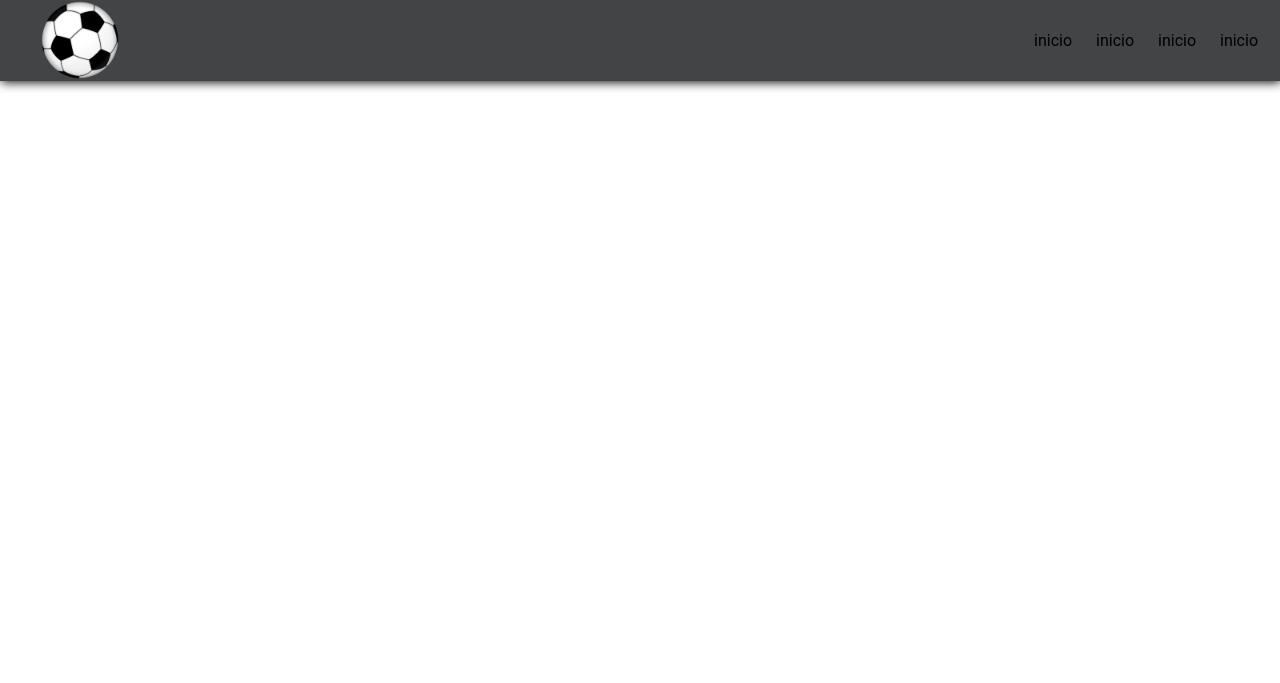
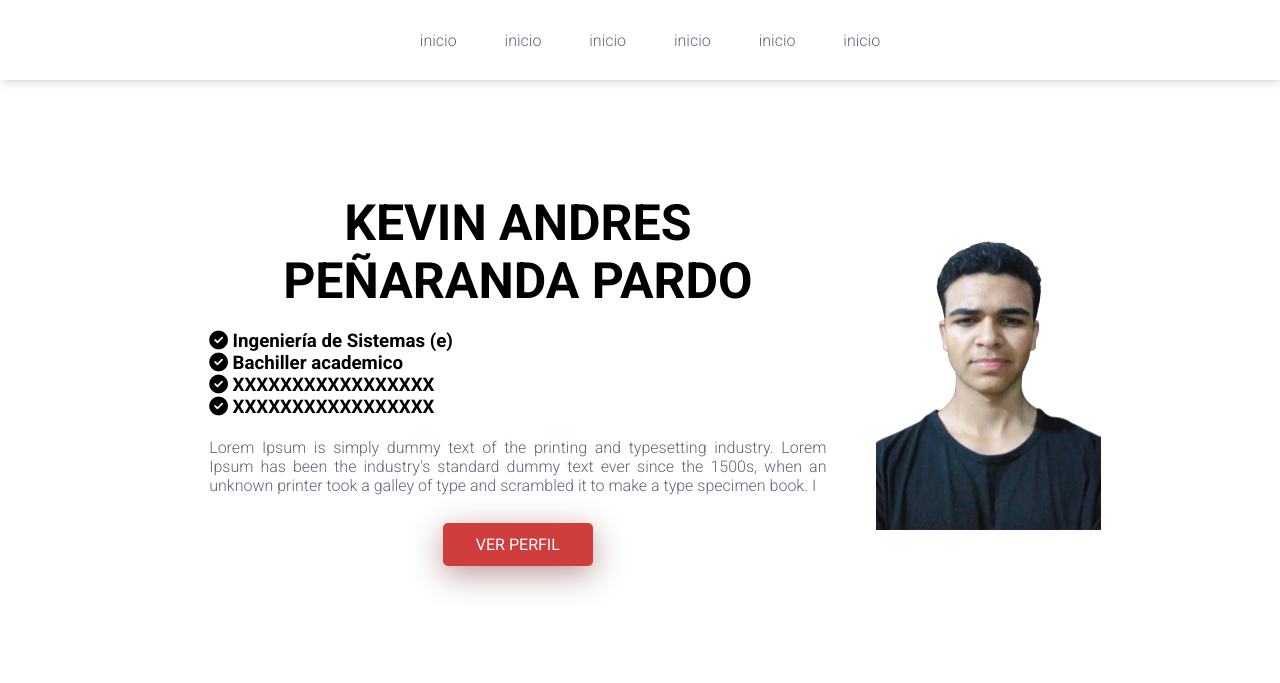
Before and after one commit to Kevin192212/Curriculum, a plain HTML site: page index.html in a window 1280 px wide. Drawn offline with Linux system fonts and the light colour scheme.

Commit message:
file modification

```diff
--- /dev/null
+++ b/css/estilo.css
@@ -0,0 +1,118 @@
+* {
+    margin: 0;
+    padding: 0;
+    box-sizing: border-box;
+}
+
+body {
+    font-family: 'Roboto', sans-serif;
+}
+
+h1 {
+    font-size: 50px;
+}
+
+.contenedor {
+    width: 90%;
+    max-width: 1400px;
+    margin: auto;
+    overflow: hidden;
+}
+
+header::before {
+    content: "";
+    display: block;
+    margin-bottom: 80px;
+}
+
+nav {
+    width: 100%;
+    height: 80px;
+    background: #fff;
+    border-bottom: 1px solid transparent;
+    box-shadow: 1px 1px 10px 0 rgba(0,0,0,.2);
+    position: fixed;
+    top: 0;
+    z-index: 100;
+}
+
+.nav {
+    display: flex;
+    height: 80px;
+    width: 100%;
+    align-items: center;
+}
+
+.enlaces-header {
+    font-weight: 300;
+    margin: auto;
+}
+
+.nav .enlaces-header a {
+    color: #5d6678;
+    text-decoration: none;
+    margin-left: 20px;
+    padding: 12px;
+    border-radius: 10px;
+}
+
+.nav .enlaces-header a:hover {
+    color: #fff;
+    background-color: #d03d3d;
+    border-color: #d03d3d;
+    transition: all ease-in-out .5s;
+}
+
+.titulospro {
+    text-align: left;
+    margin: 20px 0;
+}
+
+.contenido-header {
+    width: 80%;
+    height: 600px;
+    display: flex;
+    justify-content: space-between;
+    align-items: center;
+    text-align: center;
+    margin: 0 auto;
+}
+
+.contenido-header > img {
+    width: 300px;
+    height: 300px;
+    margin-left: 50px;
+    animation: ease-in animacion 0.5s;
+}
+
+.textos-header {
+    margin: 0 0 0 30px;
+}
+
+.contenido-header P {
+    font-weight: 300;
+    margin-top: 14px;
+    color: #5d6678;
+    text-align: justify;
+}
+
+@keyframes animacion {
+    0% { transform: scale(0); }
+    100% { transform: scale(1); }
+}
+
+.contenido-header a {
+    margin: 28px 0 0 0;
+    width: 150px;
+    display: inline-block;
+    background-color: #d03d3d;
+    text-align: center;
+    color: #fff;
+    text-decoration: none;
+    padding: 12px 0;
+    border-radius: 5px;
+    font-weight: 400;
+    font-size: 16px;
+    text-transform: uppercase;
+    box-shadow: 0 8px 32px rgba(97, 31, 31, 0.46);
+}
--- a/css/style.css
+++ /dev/null
@@ -1,61 +0,0 @@
-*{
-     margin: 0; /*distancia entre elementos */
-    padding: 0; /* distanca interna */
-}
-
-body{
-    font-family: 'Roboto', sans-serif;
-}
-
-.contenedor {
-    width: 90%;
-    max-width: 1500px;
-    margin: auto;
-}
-
-nav {
-    width: 100%;
-    height: 80px;
-    background-color: rgb(66, 68, 70);
-    border-bottom: 1px solid transparent;
-    box-shadow: 1px 1px 10px 0 rgb(0, 0, 0);
-    position: fixed;
-    top: 0;
-    z-index: 100;
-}
-
-.nav {
-    display: flex;
-    justify-content: space-between;
-    height: 80px;
-    width: 100%;
-    align-items: center;
-    padding: 0 40px;
-}
-
-.nav .logo {
-    height: 80px;
-}
-
-.nav .logo img {
-    height: 100%;
-}
-
-.nav .enlaces_header a{
-    color: rgb(0, 0, 0);
-    text-decoration: none;
-    margin-left: 20px;
-}
-
-.contenido_header{
-    width: 100%;
-    height: 60px;
-    display: flex;
-    justify-content: center;
-    align-items: center;
-}
-
-.contenido_header>img {
-height: 100px;
-width: 100px;
-}
--- a/index.html
+++ b/index.html
@@ -4,39 +4,47 @@
     <meta charset="UTF-8">
     <meta http-equiv="X-UA-Compatible" content="IE=edge">
     <meta name="viewport" content="width=device-width, initial-scale=1.0">
-    <link rel="stylesheet" href="css/style.css">
-    <link rel="icon" href="img/balondefutbol.png" type="image/png">
-    <title>Hoja de Vida Kevin Peñaranda</title>
+    <meta name="description" content="Hoja de vida, Curriculum Vitae de Wilder Duarte">
+    <meta name="title" content="Hoja de Vida de Wider Duarte">
+    <meta name="keywords" content="Hoja de Vida, Curriculum Vitae, HV, CV, Perfil Profesional">
+    <link rel="author" href="ENLACE DE LINKEDIN">
+    <link rel="icon" href="img/WilderDuarte.png" type="image/png">
+    <title>Hoja de Vida - Wilder Duarte</title>
+    <link href="https://fonts.googleapis.com/css?family=Roboto:100,300,400,700&display=swap" rel="stylesheet">
+    <link rel="stylesheet" href="css/estilo.css">
 </head>
 <body>
-    <header>
-        <!-- INICIO-MENU -->
+    <header id="inicio">
         <nav>
             <section class="contenedor nav">
-                <div class="logo">
-                    <img src="img/balondefutbol.png" alt="logo de la empresa">
+                <div class="enlaces-header">
+                    <a href="#">inicio</a>
+                    <a href="#">inicio</a>
+                    <a href="#">inicio</a>
+                    <a href="#">inicio</a>
+                    <a href="#">inicio</a>
+                    <a href="#">inicio</a>
                 </div>
-                <div class="enlaces_header">
-                    <a href="">inicio</a>
-                    <a href="">inicio</a>
-                    <a href="">inicio</a>
-                    <a href="">inicio</a>
-                    <a href="">inicio</a>
-                </div>
-
             </section>
         </nav>
-       <!-- END - MENU -->
-       <div class="contenedor">
-           <section class="contenido_header">
-               <section class="textos_header">
-                   <h1>AQUI VA EL CONTENIDO</h1>
-                   <P>DESCRIPCION DEL CONTENIDO DE LA PAGINA</P>
-               </section>
-               <img src="img/balondefutbol.png" alt="balon">
-           </section>
-       </div>
+        <div class="contenedor">
+            <section class="contenido-header">
+                <section class="textos-header">
+                    <h1>KEVIN ANDRES PEÑARANDA PARDO</h1>
+                    <div class="titulospro">
+                        <h3><i class="fa-solid fa-circle-check"></i>  Ingeniería de Sistemas (e)</h3>
+                        <h3><i class="fa-solid fa-circle-check"></i>  Bachiller academico</h3>
+                        <h3><i class="fa-solid fa-circle-check"></i>  XXXXXXXXXXXXXXXXX</h3>
+                        <h3><i class="fa-solid fa-circle-check"></i>  XXXXXXXXXXXXXXXXX</h3>
+                    </div>
+                    <p>Lorem Ipsum is simply dummy text of the printing and typesetting industry. Lorem Ipsum has been the industry's standard dummy text ever since the 1500s, when an unknown printer took a galley of type and scrambled it to make a type specimen book. I</p>
+                    <a href="#" target="_blank">Ver Perfil</a>
+                </section>
+                <img src="img/perfil.png" alt="Balón de Fútbol">
+            </section>
+        </div>
     </header>
 
+    <script src="https://kit.fontawesome.com/4fc7dbea62.js" crossorigin="anonymous"></script>
 </body>
 </html>
```
Also changed, not shown: img/perfil.png (added).
